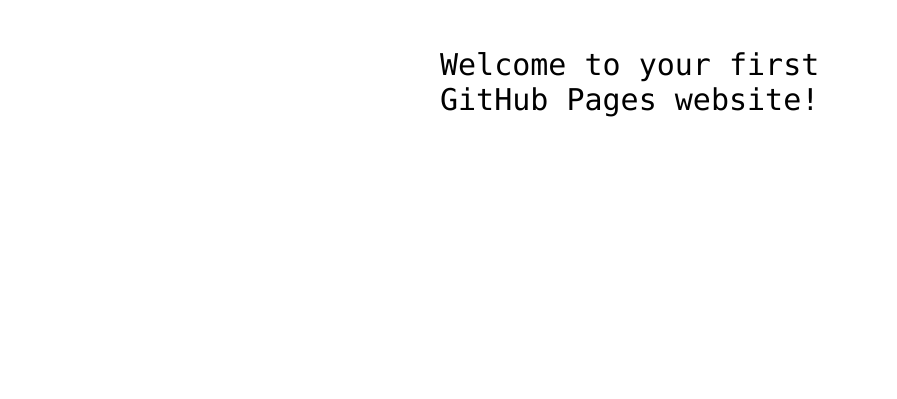
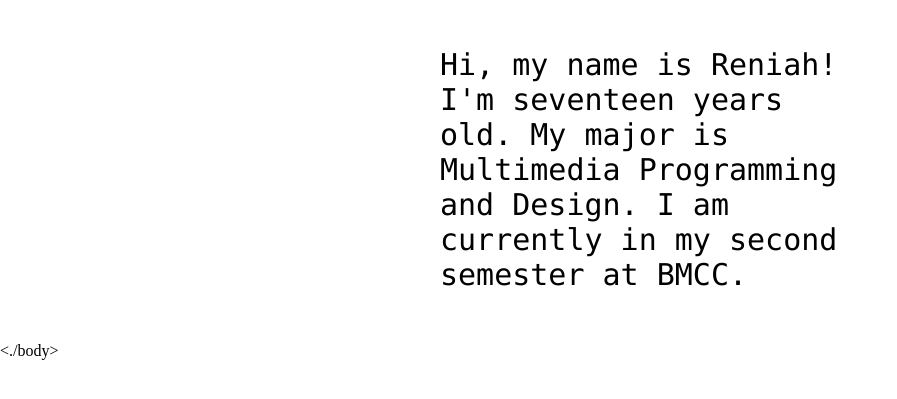
Before and after one commit to reniahwebster/reniahwebster1, a plain HTML site: page index.html in a window 1280 px wide. Shown: the part 341-740 px from the top of the page, without its empty margins (0-897 px from the left). Drawn offline with Linux system fonts and the light colour scheme.

Commit message:
Update index.html

```diff
--- a/index.html
+++ b/index.html
@@ -3,7 +3,7 @@
 <html>
 <head>
   <meta http-equiv="Content-Type" content="text/html; charset=utf-8"/>
-  <title>my-first-website</title>
+  <title>Reniah's Portfolio</title>
   <LINK href="styles.css" rel="stylesheet" type="text/css">
 </head>
 
@@ -12,7 +12,7 @@
 <img src="https://octodex.github.com/images/daftpunktocat-thomas.gif" id="octocat" alt="octocat-gif" />
 
 <!-- Change this code here by copy and pasting your template on line 15 -->
-<p>Welcome to your first GitHub Pages website!</p>
+<p>Hi, my name is Reniah! I'm seventeen years old. My major is Multimedia Programming and Design. I am currently in my second semester at BMCC.</p>
 
-</body>
+<./body>
 </html>
```
